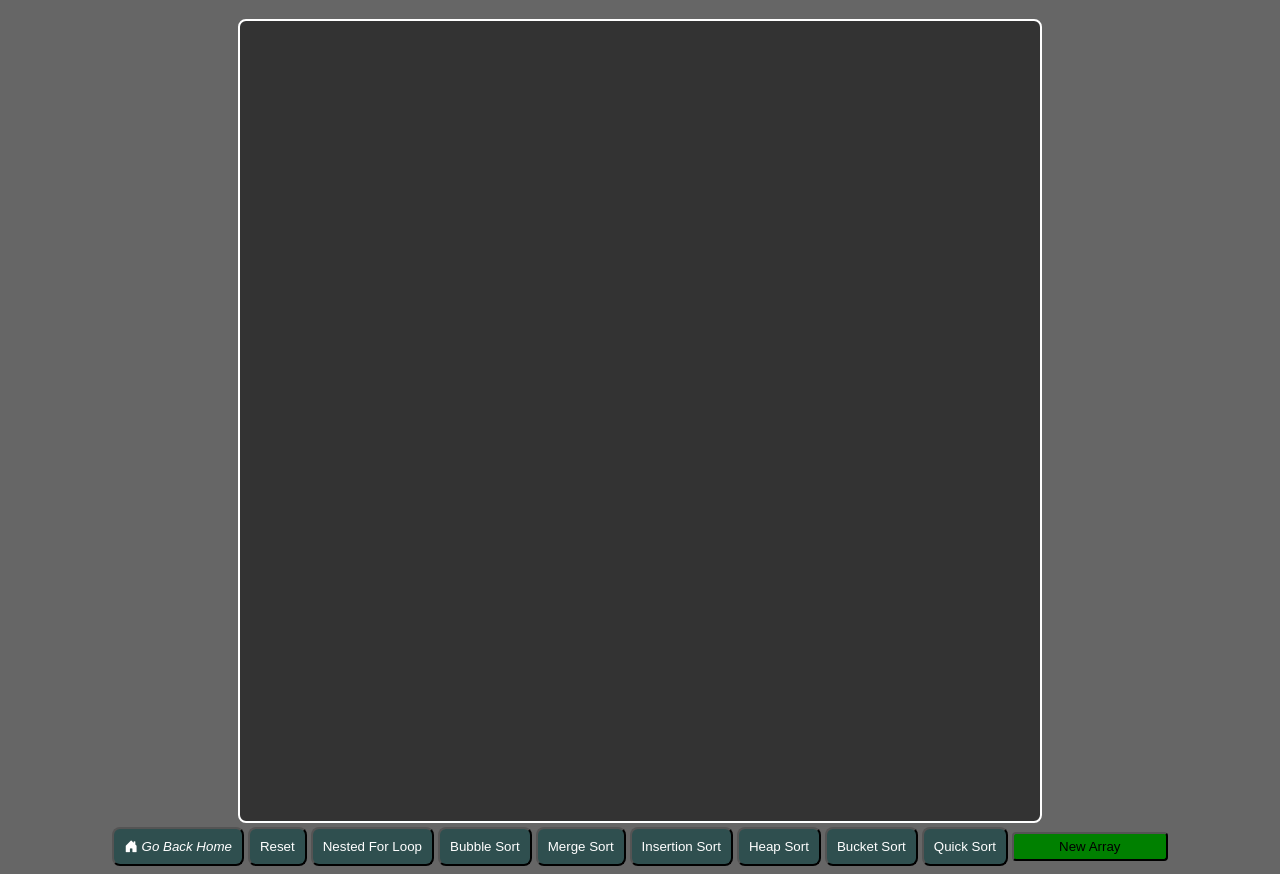
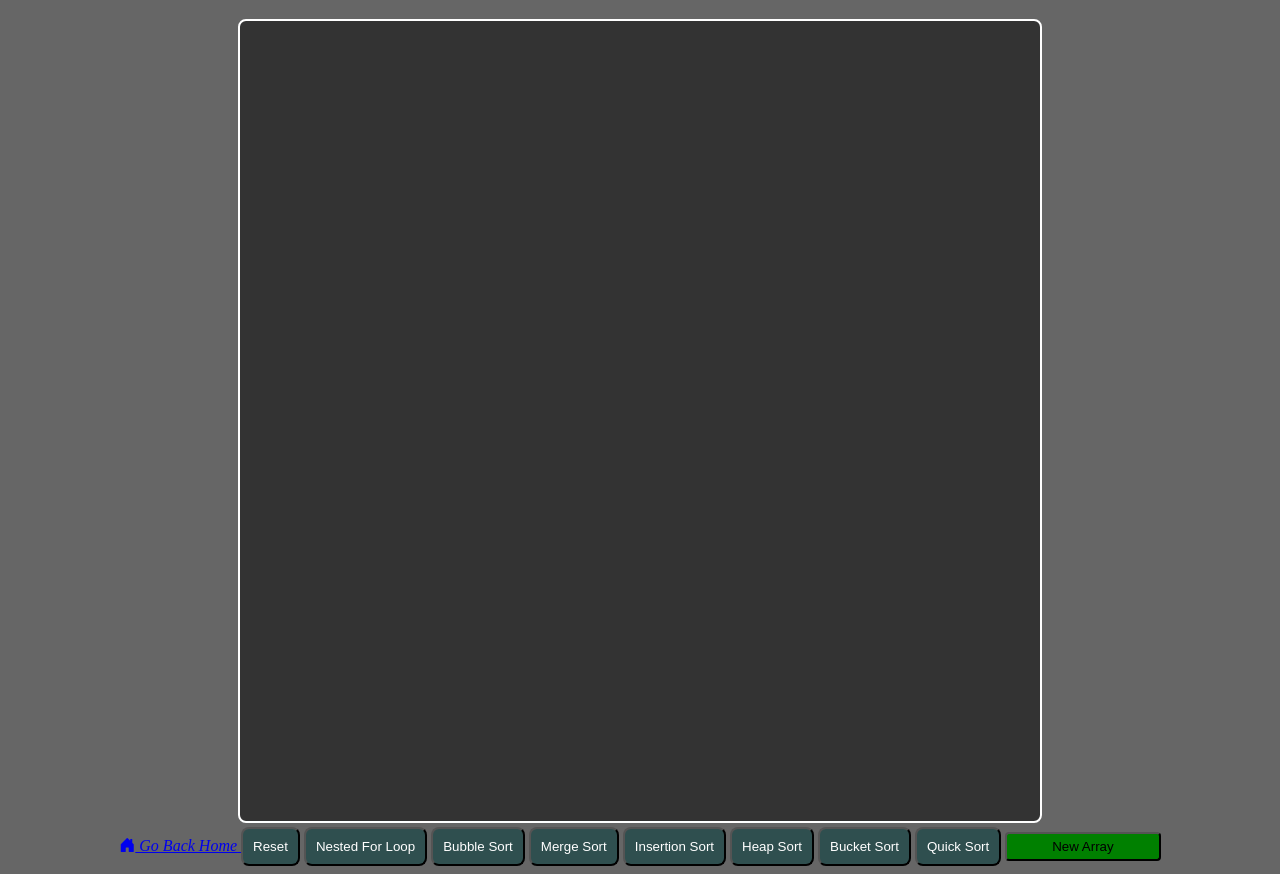
Before and after one commit to Celeste-Artley/Sorting-Algorithm-Visualizer, a website with bundled scripts: page Public/index.html in a window 1280 px wide. Shown: the part 61-935 px from the top of the page. Built offline with nearby package versions, Linux system fonts and the light colour scheme.

Commit message:
Updated inside Portfolio

```diff
--- a/Public/index.html
+++ b/Public/index.html
@@ -21,10 +21,9 @@
         width="800"
       ></canvas>
       <div class="SortSelection">
-        <button class="select" id="goBack">
-          <a href="NAME ME THE NAME OF THE SITE"></a>
+        <a class="" id="" href="../../../View/index.html">
           <i class="bi bi-house-door-fill"> Go Back Home</i>
-        </button>
+        </a>
         <button class="select" id="reset">Reset</button>
         <button class="select" id="test">Nested For Loop</button>
         <button class="select" id="bubble">Bubble Sort</button>
```
